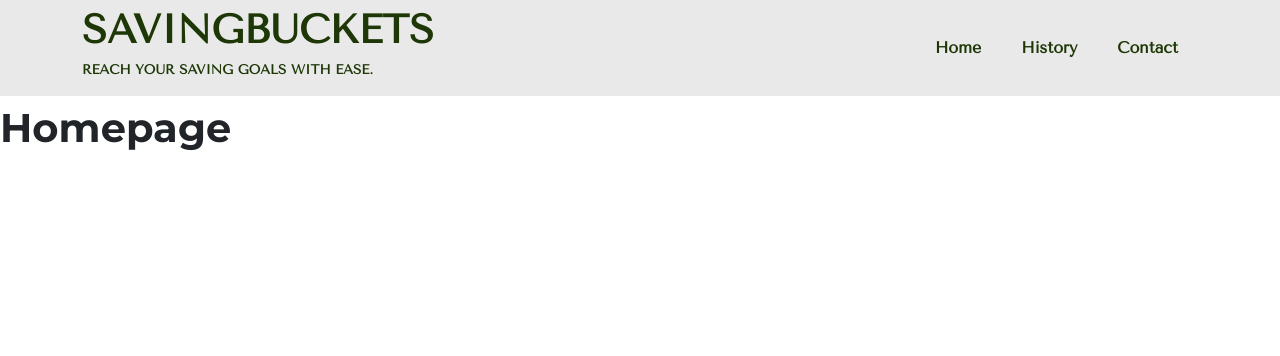
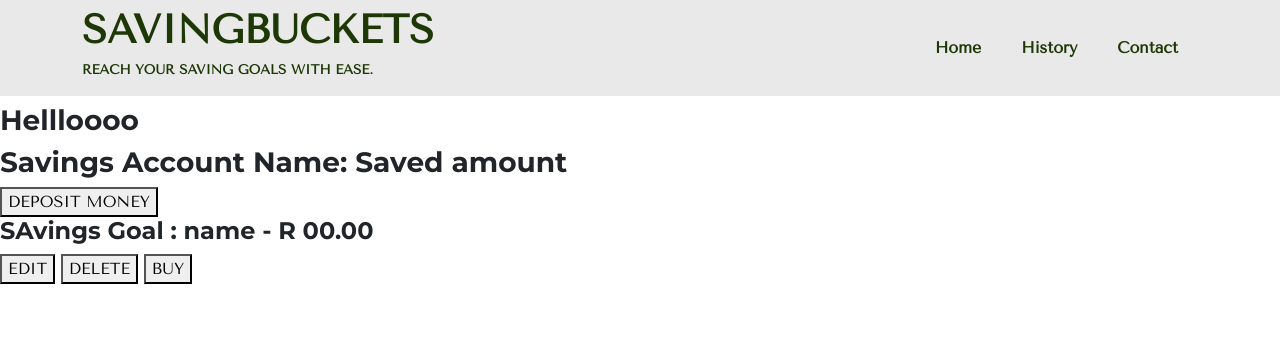
Before and after one commit to Madele-theron/SavingBucket, a Django app: template savings/templates/savings/home.html in a window 1280 px wide. Shown: the top 356 px of the page. Run offline with Django 3.2, Linux system fonts and the light colour scheme; the template is opened without the code that fills it, so the values that code supplies are empty; some libraries are stand-ins or nearby versions.

Commit message:
intial structure for overview / home page

```diff
--- a/savings/templates/savings/home.html
+++ b/savings/templates/savings/home.html
@@ -2,5 +2,16 @@
 {% load static %}
 <title>{% block title %}Home{% endblock %}</title>
 {% block content %}
-<h1>Homepage</h1>
+
+<!-- They will not be able to edit this but there will be a button where they can deposit money into an account.  -->
+<!-- This will be a for loop that loops through all the savings account -->
+<h3>Hellloooo</h3> </h3>
+<h3>Savings Account Name: Saved amount </h3>
+<button class=deposit-btn>DEPOSIT MONEY</button>
+
+<!-- for loop thatn loops through the  -->
+<h4>SAvings Goal : name - R 00.00</h4>
+<button>EDIT</button>
+<button>DELETE</button>
+<button>BUY</button>
 {% endblock content %}
```
